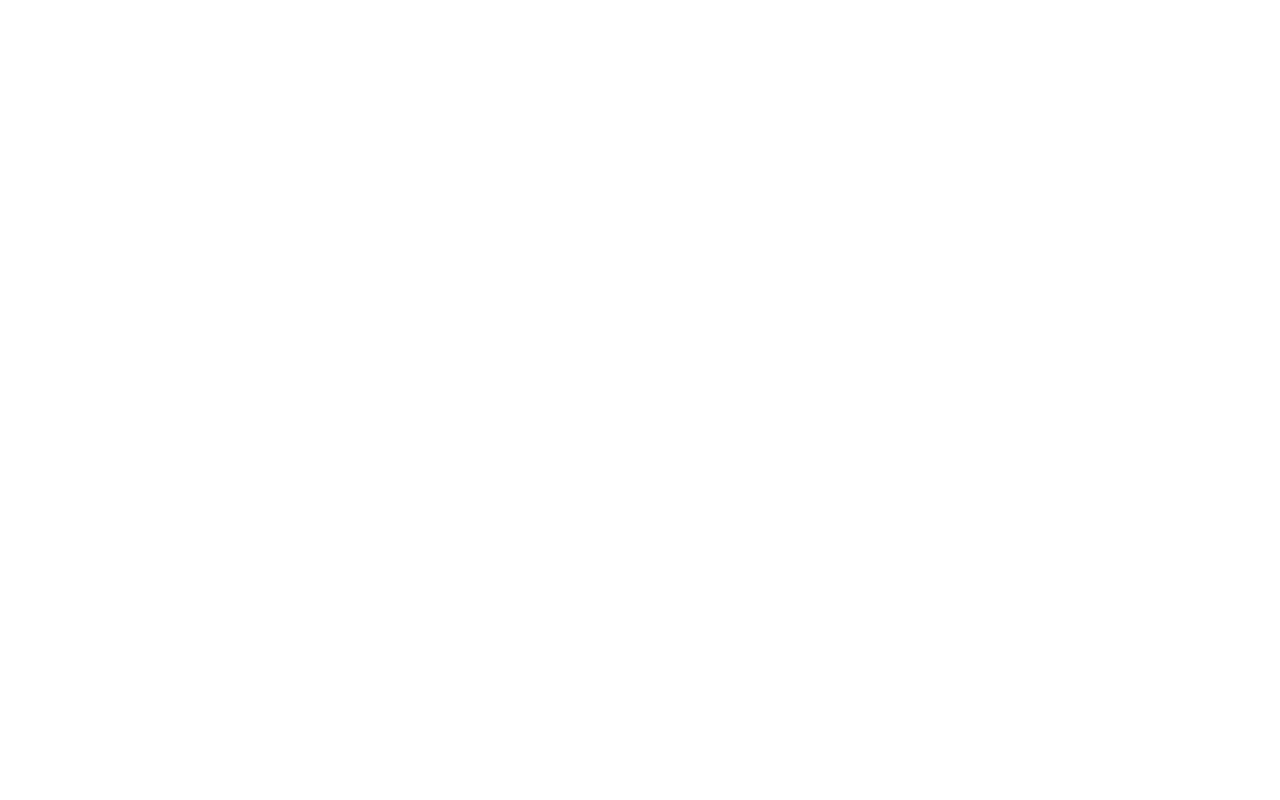
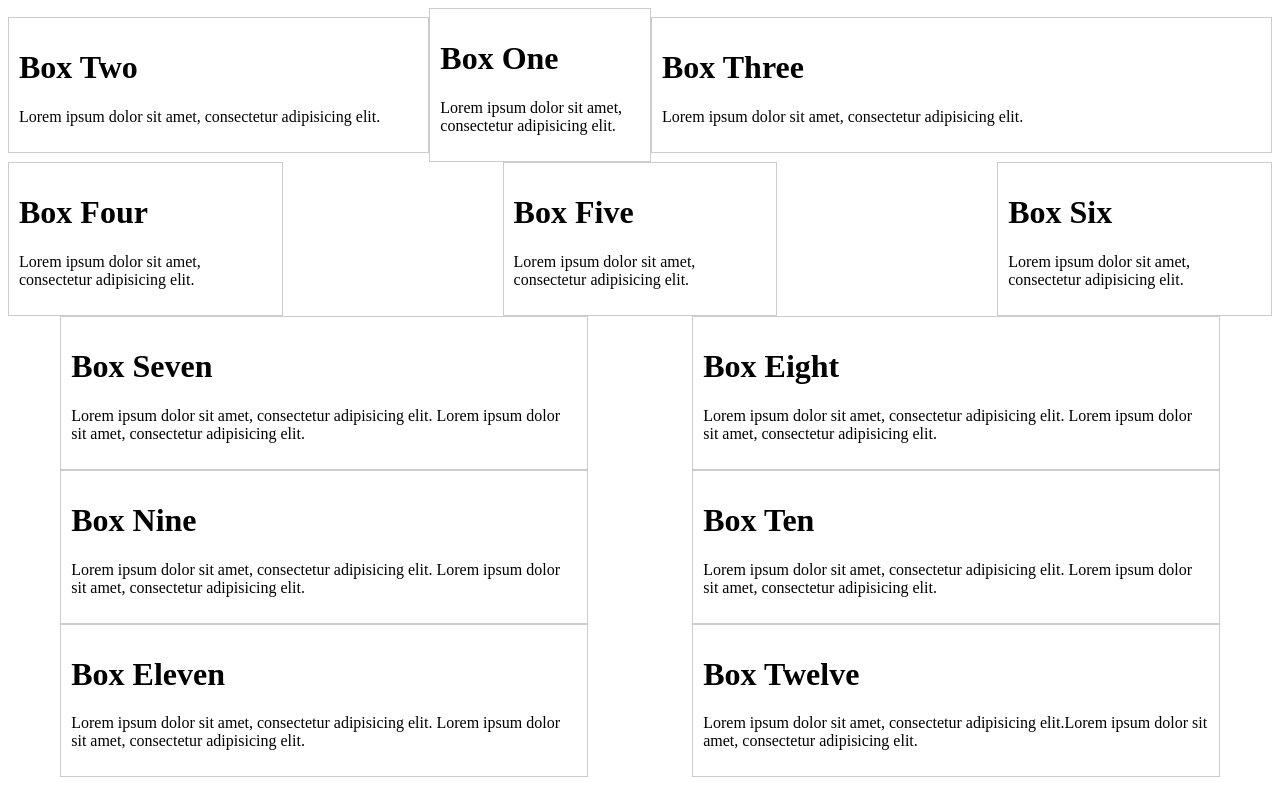
Before and after one commit to Madi-S/Frontend-Components, a plain HTML site: page CSS/CSS Flexbox/index.html in a window 1280 px wide. Drawn offline with Linux system fonts and the light colour scheme.

Commit message:
flexbox tutorial completed

```diff
--- a/CSS/CSS Flexbox/index.html
+++ b/CSS/CSS Flexbox/index.html
@@ -11,5 +11,73 @@
 </head>
 <body>
 
+<div class="container-1">
+    <div class="box-1">
+        <h1>Box One</h1>
+        <p>Lorem ipsum dolor sit amet, consectetur adipisicing elit.</p>
+    </div>
+
+    <div class="box-2">
+        <h1>Box Two</h1>
+        <p>Lorem ipsum dolor sit amet, consectetur adipisicing elit.</p>
+    </div>
+
+    <div class="box-3">
+        <h1>Box Three</h1>
+        <p>Lorem ipsum dolor sit amet, consectetur adipisicing elit.</p>
+    </div>
+</div>
+
+<div class="container-2">
+    <div class="container-2-box">
+        <h1>Box Four</h1>
+        <p>Lorem ipsum dolor sit amet, consectetur adipisicing elit.</p>
+    </div>
+
+    <div class="container-2-box">
+        <h1>Box Five</h1>
+        <p>Lorem ipsum dolor sit amet, consectetur adipisicing elit.</p>
+    </div>
+
+    <div class="container-2-box">
+        <h1>Box Six</h1>
+        <p>Lorem ipsum dolor sit amet, consectetur adipisicing elit.</p>
+    </div>
+</div>
+
+<div class="container-3">
+    <div class="container-3-box">
+        <h1>Box Seven</h1>
+        <p>Lorem ipsum dolor sit amet, consectetur adipisicing elit. Lorem ipsum dolor sit amet, consectetur adipisicing elit.</p>
+    </div>
+
+    <div class="container-3-box">
+        <h1>Box Eight</h1>
+        <p>Lorem ipsum dolor sit amet, consectetur adipisicing elit. Lorem ipsum dolor sit amet, consectetur adipisicing elit.</p>
+    </div>
+
+    <div class="container-3-box">
+        <h1>Box Nine</h1>
+        <p>Lorem ipsum dolor sit amet, consectetur adipisicing elit. Lorem ipsum dolor sit amet, consectetur adipisicing elit.</p>
+    </div>
+
+    <div class="container-3-box">
+        <h1>Box Ten</h1>
+        <p>Lorem ipsum dolor sit amet, consectetur adipisicing elit. Lorem ipsum dolor sit amet, consectetur adipisicing elit.</p>
+    </div>
+
+    <div class="container-3-box">
+        <h1>Box Eleven</h1>
+        <p>Lorem ipsum dolor sit amet, consectetur adipisicing elit. Lorem ipsum dolor sit amet, consectetur adipisicing elit.</p>
+    </div>
+
+    <div class="container-3-box">
+        <h1>Box Twelve</h1>
+        <p>Lorem ipsum dolor sit amet, consectetur adipisicing elit.Lorem ipsum dolor sit amet, consectetur adipisicing elit.</p>
+    </div>
+</div>
+
+
+
 </body>
 </html>
--- a/CSS/CSS Flexbox/style.css
+++ b/CSS/CSS Flexbox/style.css
@@ -0,0 +1,51 @@
+@media(min-width: 768px) {
+    .container-1 {
+        display: flex;
+        align-items: center;
+        /*flex-direction: column;*/
+    }
+
+    .container-2 {
+        display: flex;
+        justify-content: space-between;
+        /*justify-content: center;*/
+        /*justify-content: flex-end;*/
+        /*!*justify-content: space-around;*! margins on the side*/
+        /*justify-content: space-evenly;*/
+    }
+
+}
+
+.container-1 div, .container-2 div, .container-3 div {
+    border: 1px #ccc solid;
+    padding: 10px;
+}
+
+.box-1 {
+    flex: 1;
+    order: 2;
+}
+
+.box-2 {
+    flex: 2;
+    order: 1;
+}
+
+.box-3 {
+    flex: 3;
+    order: 3;
+}
+
+.container-2-box {
+    flex-basis: 20%;
+}
+
+.container-3 {
+    display: flex;
+    flex-wrap: wrap;
+    justify-content: space-around;
+}
+
+.container-3-box {
+    flex-basis: 40%
+}
```
Also changed, not shown: CSS/CSS Flexbox/flex_properties.png (added).
